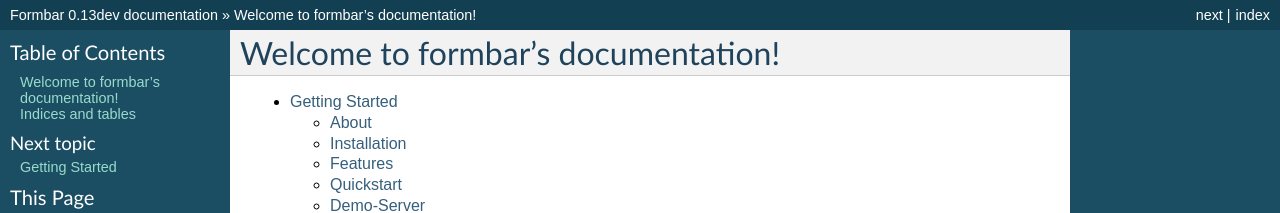
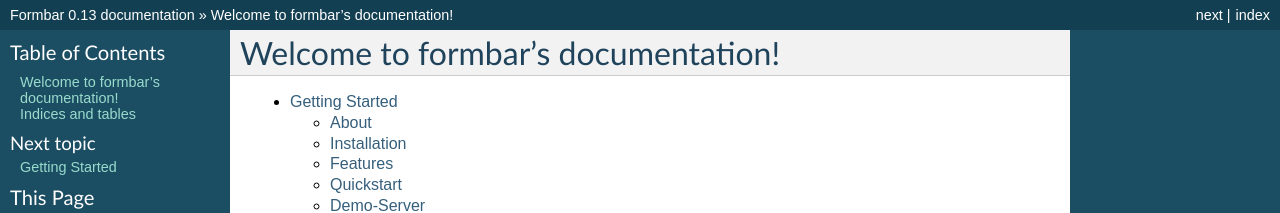
Before and after one commit to ringo-framework/formbar, a Sphinx documentation site: the page built from docs/source/index.rst, in a window 1280 px wide and 900 px high. Shown: the top 213 px of the window. Built offline with Sphinx 7.4.7, drawn with Linux system fonts in a browser that asks for light colours; formulas are drawn with MathJax 3; some of the changed text lies outside the part shown.

Commit message:
Set version of documentation

```diff
--- a/docs/source/conf.py
+++ b/docs/source/conf.py
@@ -50,7 +50,7 @@
 # The short X.Y version.
 version = '0.13'
 # The full version, including alpha/beta/rc tags.
-release = '0.13dev'
+release = '0.13'
 
 # The language for content autogenerated by Sphinx. Refer to documentation
 # for a list of supported languages.
```
